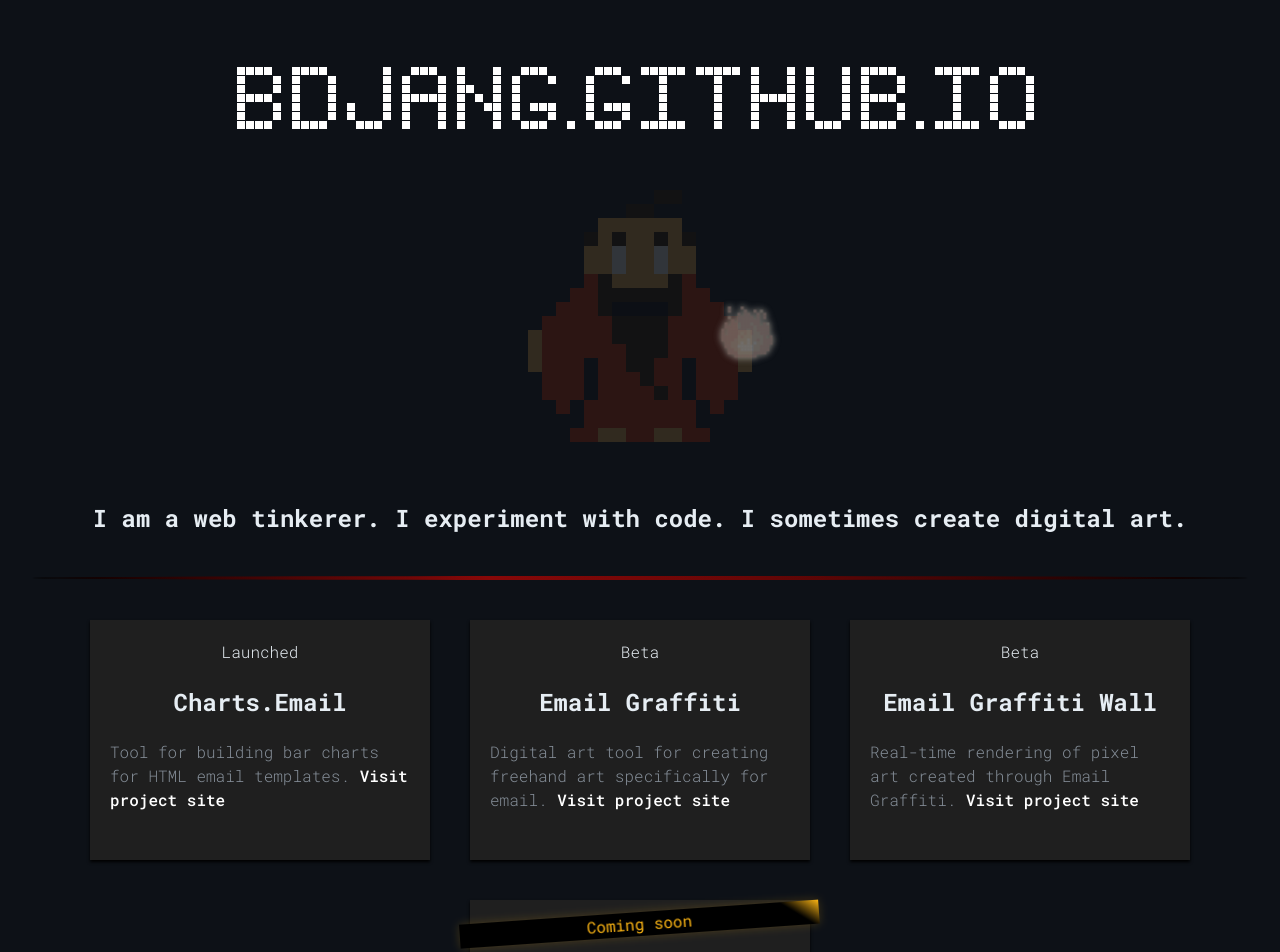
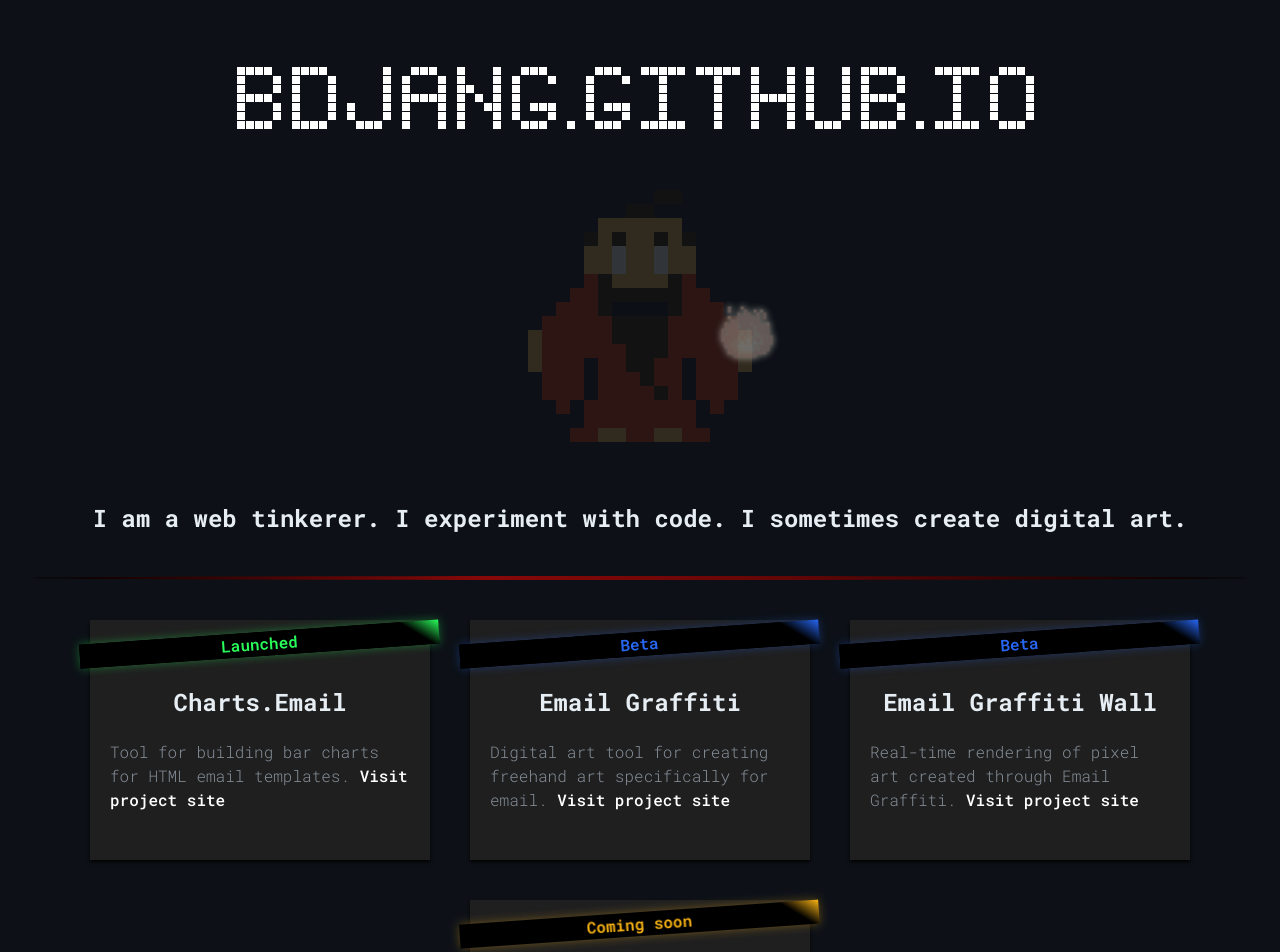
Before and after one commit to bdjang/bdjang.github.io, a React (Vite) app: page / in a window 1280 px wide. Shown: the top 952 px of the page. Built offline with nearby package versions, Linux system fonts and the light colour scheme; no server answers.

Commit message:
Add CSS styling for new project banners

```diff
--- a/src/components/Project.module.scss
+++ b/src/components/Project.module.scss
@@ -11,20 +11,34 @@ article.projectDesc {
     padding: 20px;
     vertical-align: top;
     width: 300px;
-    span.comingSoon {
-        background: linear-gradient(225deg, rgba(0, 0, 0, 0), 10%, rgb(0, 0, 0) 10%), linear-gradient(215deg, rgb(252, 181, 20), 5%, rgb(0, 0, 0) 10%);
-        box-shadow: 0px 0px 10px rgba(252, 181, 20, .2);
-        color: rgba(252, 181, 20, 1);
-        display: block;
-        font-weight: 400;
-        padding: 0;
-        transform: rotate(-4deg) translate(-30px, -10px);
-        width: 360px;
+    span {
+        &.projectBanner {
+            display: block;
+            font-weight: 600;
+            padding: 0;
+            transform: rotate(-4deg) translate(-30px, -10px);
+            width: 360px;
+        }
+        &.comingSoon {
+            background: linear-gradient(225deg, rgba(0, 0, 0, 0), 10%, rgb(0, 0, 0) 10%), linear-gradient(215deg, rgb(252, 181, 20), 5%, rgb(0, 0, 0) 10%);
+            box-shadow: 0px 0px 10px rgba(252, 181, 20, .35);
+            color: rgba(252, 181, 20, 1);
+        }
+        &.beta {
+            background: linear-gradient(225deg, rgba(0, 0, 0, 0), 10%, rgb(0, 0, 0) 10%), linear-gradient(215deg, rgb(39, 103, 244), 5%, rgb(0, 0, 0) 10%);
+            box-shadow: 0px 0px 10px rgba(39, 103, 244, .35);
+            color: rgba(39, 103, 244, 1);
+        }
+        &.launched {
+            background: linear-gradient(225deg, rgba(0, 0, 0, 0), 10%, rgb(0, 0, 0) 10%), linear-gradient(215deg, rgb(41, 255, 91), 5%, rgb(0, 0, 0) 10%);
+            box-shadow: 0px 0px 10px rgba(41, 255, 91, .35);
+            color: rgba(41, 255, 91, 1);
+        }
     }
     h2 {
         transition: color 175ms ease-out;
         &:hover {
-            color: rgba(136, 8, 8, 1);
+            color: #e6edf3;
             // cursor: pointer; 12.8.25: commented out for now, uncomment when new videos are set
         }
     }
```
